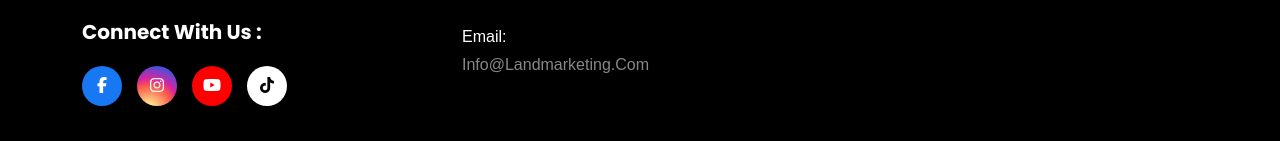
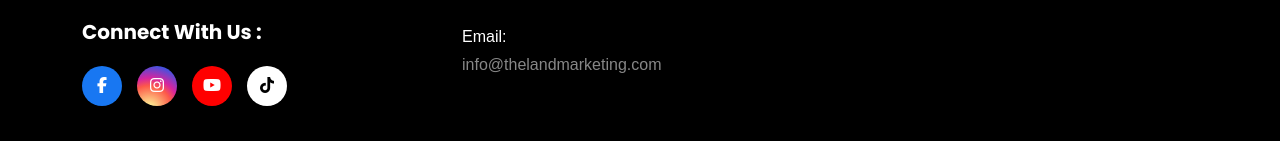
Before and after one commit to muhammadasadullah0/thelandmarketing, a React (Vite) app: page /post in a window 1280 px wide. Shown: the part 3671-3812 px from the top of the page. Built offline with nearby package versions, Linux system fonts and the light colour scheme.

Commit message:
Update Footer.jsx

```diff
--- a/src/components/Footer.jsx
+++ b/src/components/Footer.jsx
@@ -133,7 +133,7 @@ const Footer = () => {
               <li>
               <p style={{color: 'white'}}>
                 Email:
-                <a target='_blank' href="https://mail.google.com/mail/u/0/#inbox?compose=DmwnWtMmTvlHrTrjbNBcPkzMLCKvJxMFpTQBkBBRdDwhrnwhNRvrhRGMZBdPcWtkSGbXPwCNbKqQ">info@landmarketing.com</a>
+                <a style={{textTransform:'none'}} target='_blank' href="https://mail.google.com/mail/u/0/#inbox?compose=DmwnWtMmTvlHrTrjbNBcPkzMLCKvJxMFpTQBkBBRdDwhrnwhNRvrhRGMZBdPcWtkSGbXPwCNbKqQ">info@thelandmarketing.com</a>
               </p>
               </li>
             </ul>
```
